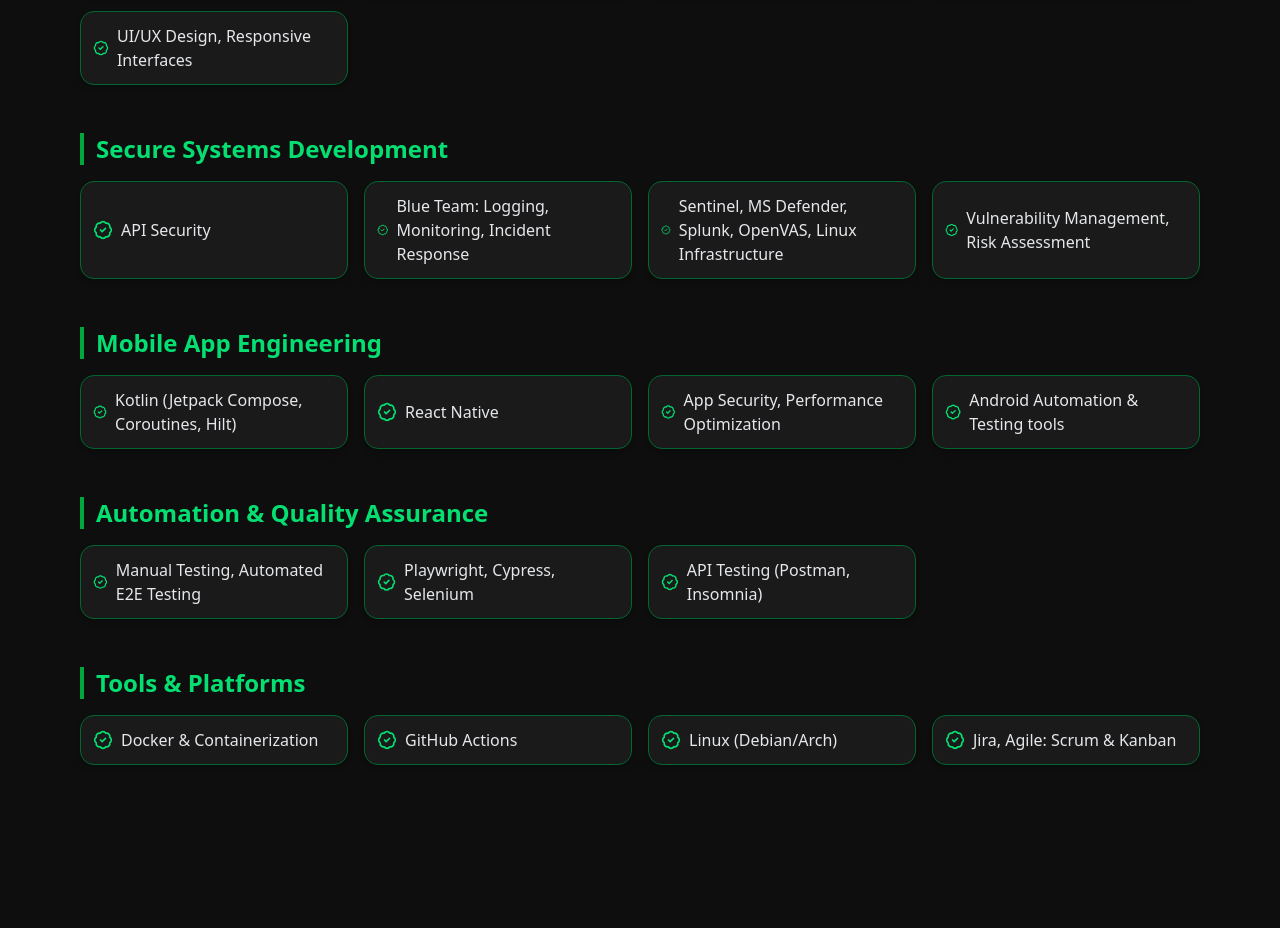
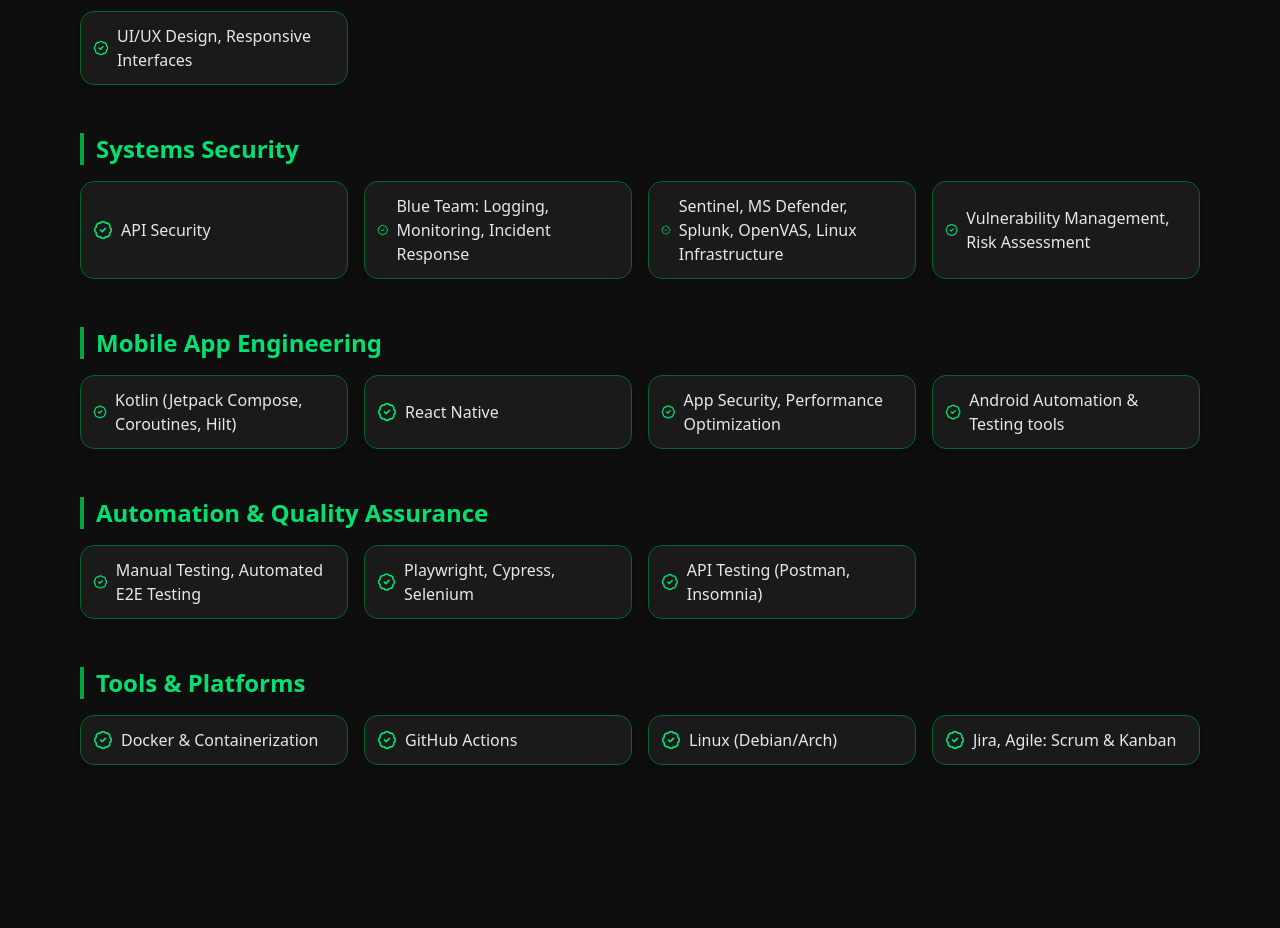
Before and after one commit to codeitp/portfolio, a Next.js app: page / in a window 1280 px wide. Shown: the part 1520-2448 px from the top of the page. Built offline with nearby package versions, Linux system fonts and the light colour scheme; no server answers.

Commit message:
modified about section

```diff
--- a/src/components/about/AboutSection.tsx
+++ b/src/components/about/AboutSection.tsx
@@ -25,7 +25,7 @@
     ],
   },
   {
-    title: "Secure Systems Development",
+    title: "Systems Security",
     skills: [
       "API Security",
       "Blue Team: Logging, Monitoring, Incident Response",
```
